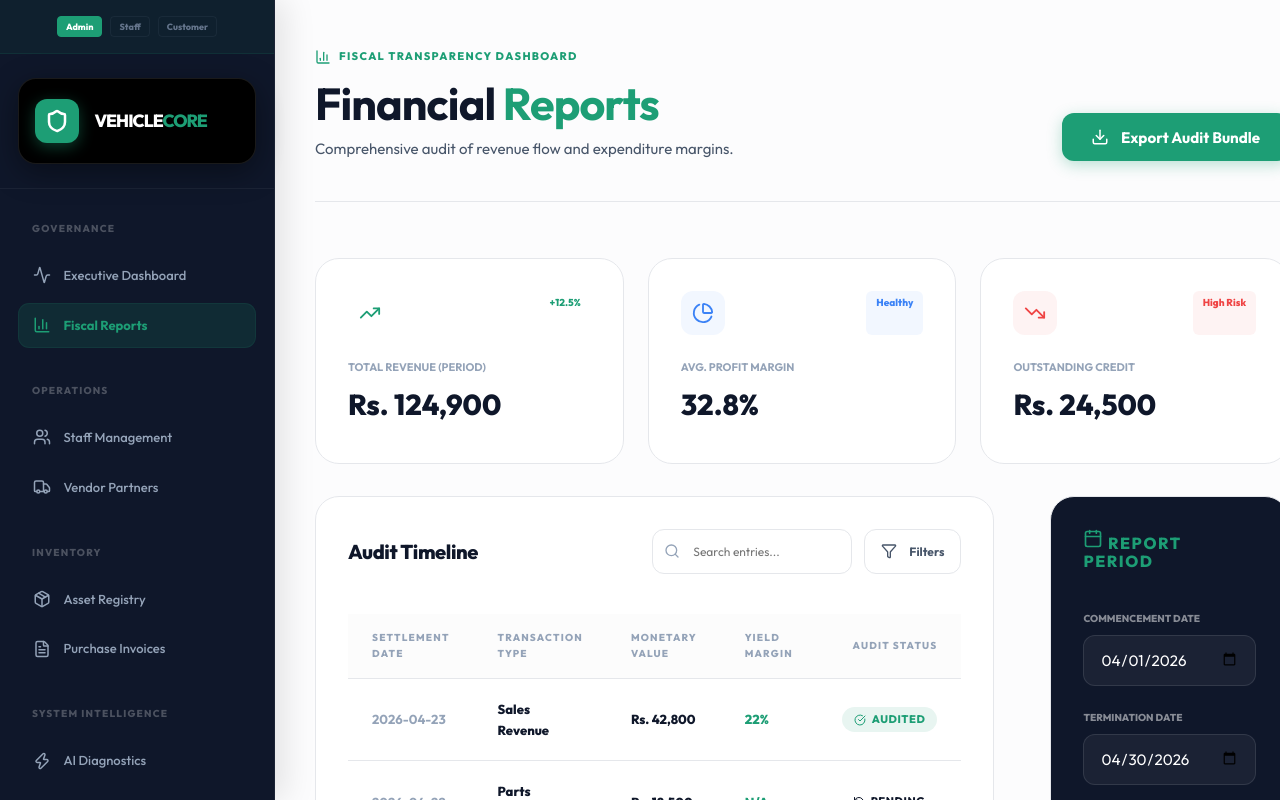
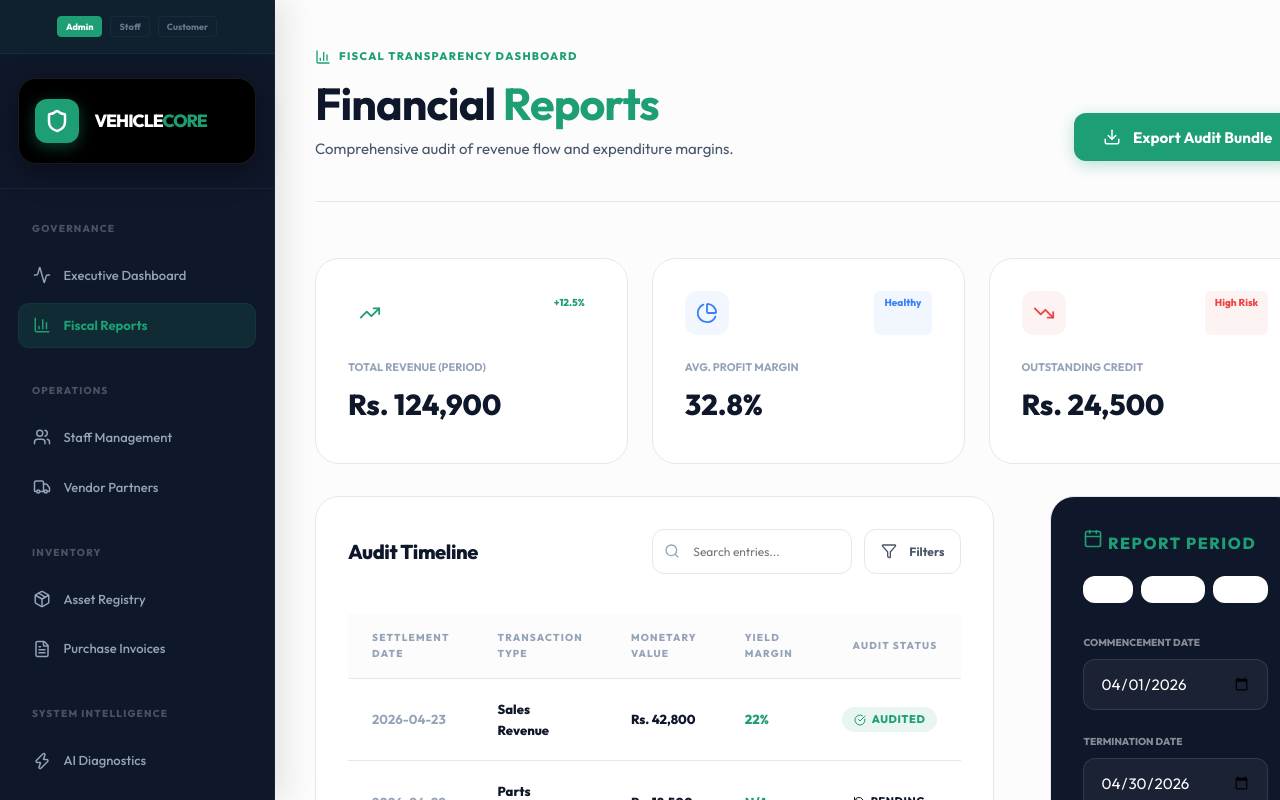
Before and after one commit to CodeJuggernaut15/SadhanSewa_CodeFun, a React (Vite) app in the folder frontend/: page /admin/financial-reports in a window 1280 px wide. Shown: the top 800 px of the page. Built offline with nearby package versions, Linux system fonts and the light colour scheme.

Commit message:
Compliance: Align features with coursework marking scheme terminology

```diff
--- a/frontend/src/pages/CustomerShop.jsx
+++ b/frontend/src/pages/CustomerShop.jsx
@@ -80,7 +80,7 @@ const CustomerShop = () => {
              <div style={{ display: 'flex', alignItems: 'center', gap: '12px' }}>
                 <div style={{ display: 'flex', alignItems: 'center', gap: '8px', background: 'var(--primary)15', padding: '6px 12px', borderRadius: '10px', border: '1px solid var(--primary)30' }}>
                    <Tag size={14} color="var(--primary)" />
-                   <span style={{ fontSize: '11px', fontWeight: 800, color: 'var(--primary)', textTransform: 'uppercase' }}>Loyalty Applied: 10% OFF</span>
+                   <span style={{ fontSize: '11px', fontWeight: 800, color: 'var(--primary)', textTransform: 'uppercase' }}>Loyalty: 10% OFF (Orders > Rs. 5,000)</span>
                 </div>
                 <select className="input" style={{ width: '180px', fontSize: '13px', appearance: 'auto' }}>
                    <option>Most Relevant</option>
--- a/frontend/src/pages/FinancialReports.jsx
+++ b/frontend/src/pages/FinancialReports.jsx
@@ -108,9 +108,16 @@ const FinancialReports = () => {
 
         <aside>
           <div style={{ ...S.card, background: 'var(--bg-nav)', color: '#fff' }}>
-             <h4 style={{ fontSize: '1rem', fontWeight: 800, color: 'var(--primary)', marginBottom: '2.5rem', textTransform: 'uppercase', letterSpacing: '0.1em' }}>
+             <h4 style={{ fontSize: '1rem', fontWeight: 800, color: 'var(--primary)', marginBottom: '1.5rem', textTransform: 'uppercase', letterSpacing: '0.1em' }}>
                 <Calendar size={20} /> Report Period
              </h4>
+
+             <div style={{ display: 'flex', gap: '8px', marginBottom: '2rem' }}>
+                {['Daily', 'Monthly', 'Yearly'].map(p => (
+                  <button key={p} className="btn btn-outline" style={{ padding: '6px 12px', fontSize: '10px', flex: 1, borderColor: 'rgba(255,255,255,0.1)', color: 'rgba(255,255,255,0.6)' }}>{p}</button>
+                ))}
+             </div>
+
              <div style={{ display: 'flex', flexDirection: 'column', gap: '1.5rem' }}>
                 <div>
                   <label style={{ fontSize: '10px', fontWeight: 800, opacity: 0.5, marginBottom: '8px', display: 'block', textTransform: 'uppercase' }}>Commencement Date</label>
```
